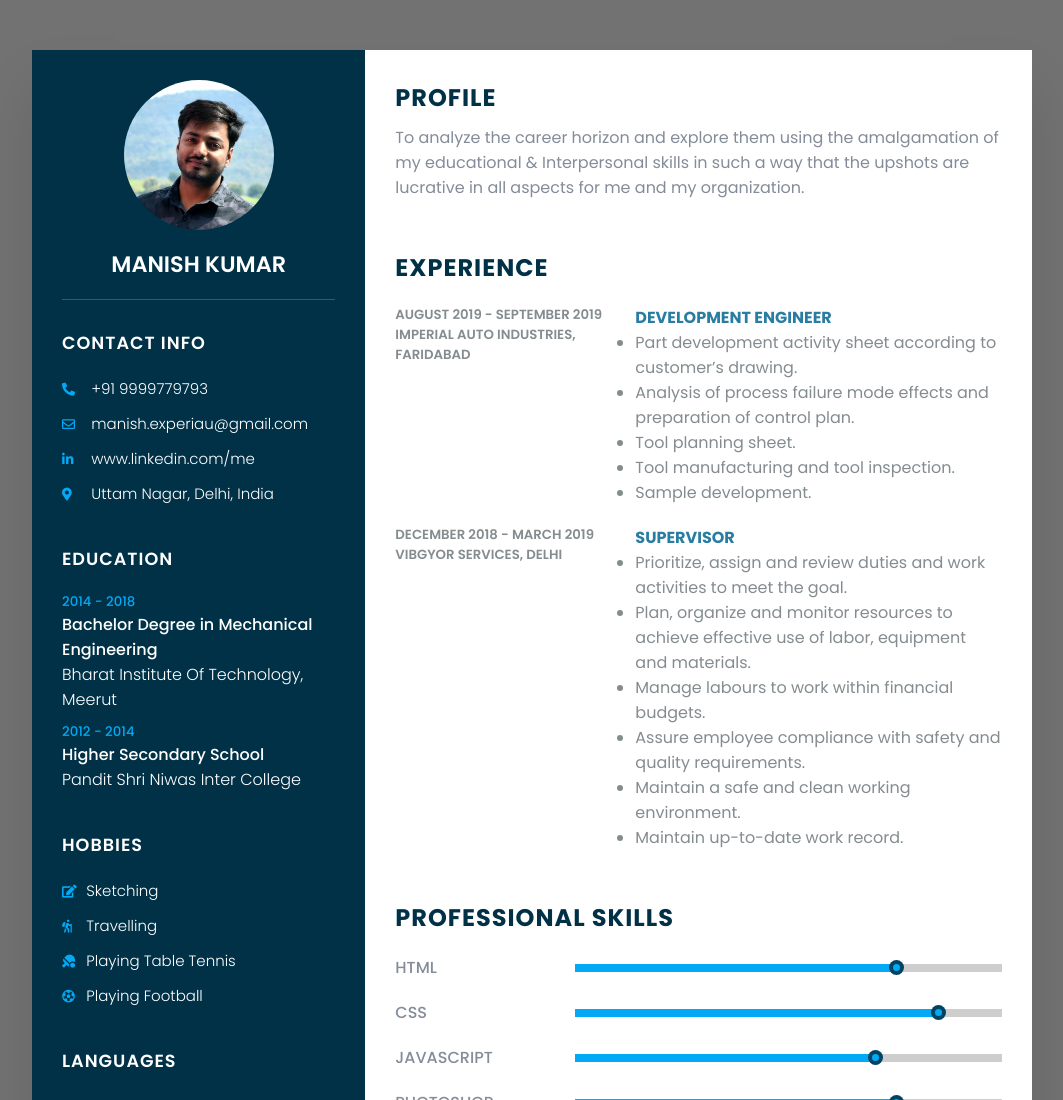
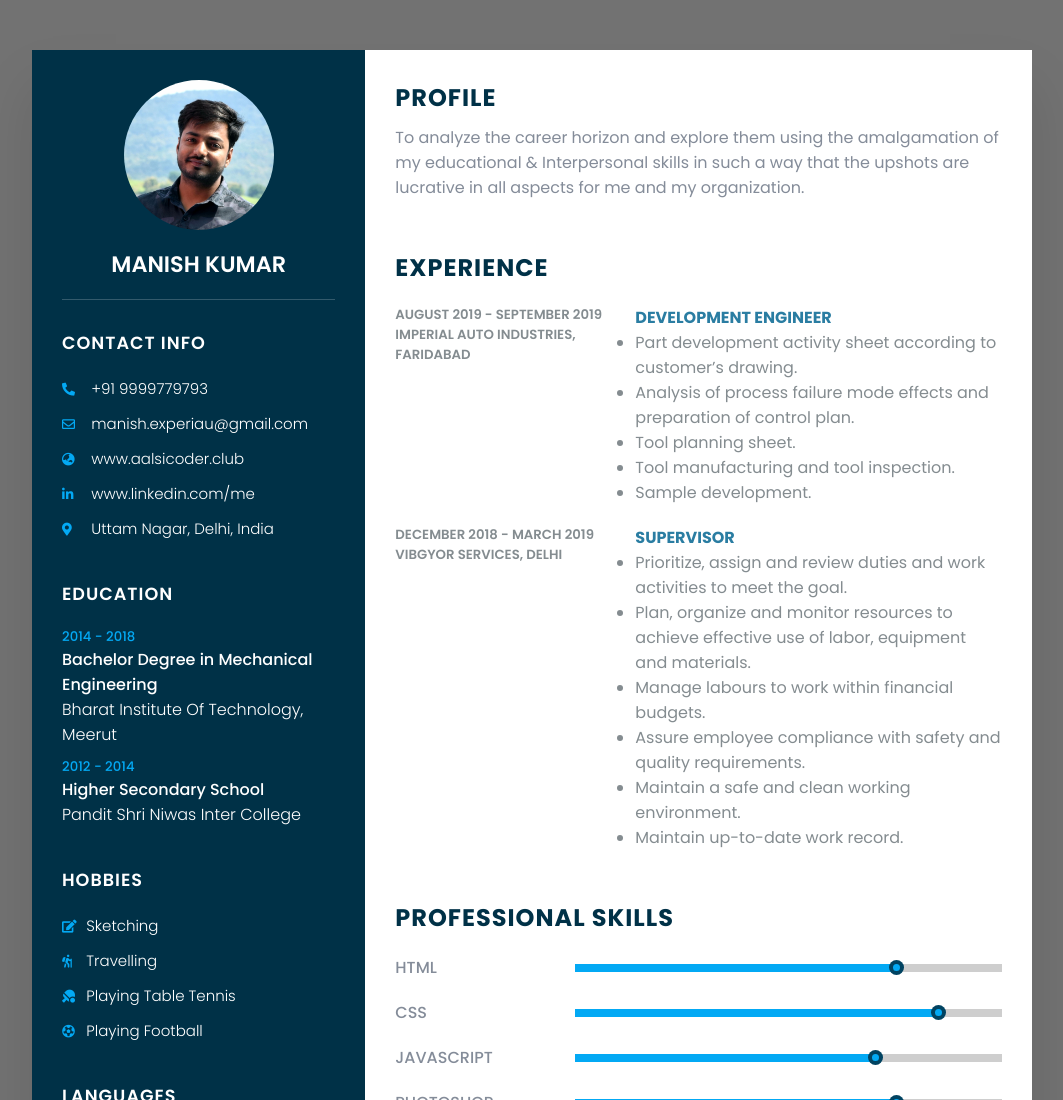
Before and after one commit to manishexperiau/manishexperiau.github.io, a plain HTML site: page Resume.html in a window 1280 px wide. Shown: the top 1100 px of the page, without its empty margins (108-1171 px from the left). Drawn offline with Linux system fonts and the light colour scheme.

Commit message:
Update Resume.html

```diff
--- a/Resume.html
+++ b/Resume.html
@@ -28,10 +28,10 @@
                         <span class="icon"><i class="far fa-envelope"></i></span>
                         <span class="text"><a href="mailto:manish.experiau@gmail.com" target="blank">manish.experiau@gmail.com</a></span>
                     </li>
-<!--                     <li>
+                    <li>
                         <span class="icon"><i class="fas fa-globe-asia"></i></span>
-                        <span class="text"><a href="http://www.aalsicoder.club" target="blank">www.aalsicoder.club</a></span>
-                    </li> -->
+                        <span class="text"><a href="https://manishexperiau.github.io/" target="blank">www.aalsicoder.club</a></span>
+                    </li>
                     <li>
                         <span class="icon"><i class="fab fa-linkedin-in"></i></span>
                         <span class="text"><a href="https://www.linkedin.com/in/manish-kumar-564a3512a/" target="blank">www.linkedin.com/me</a></span>
```
